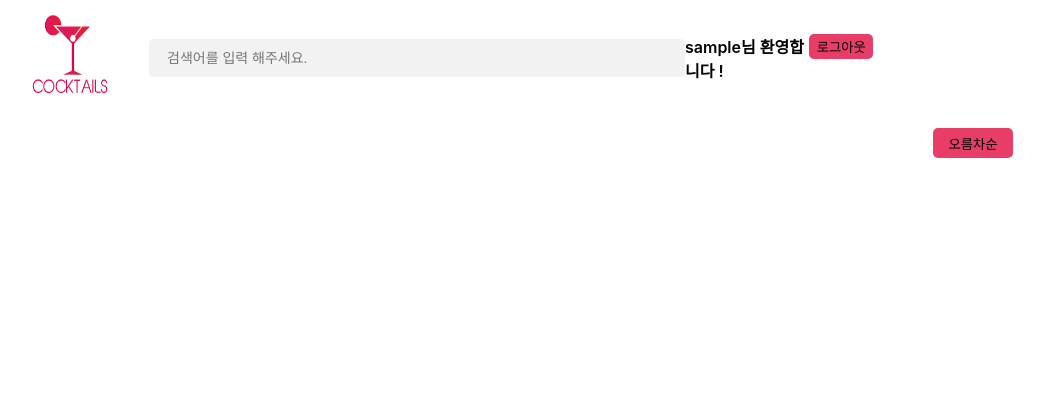
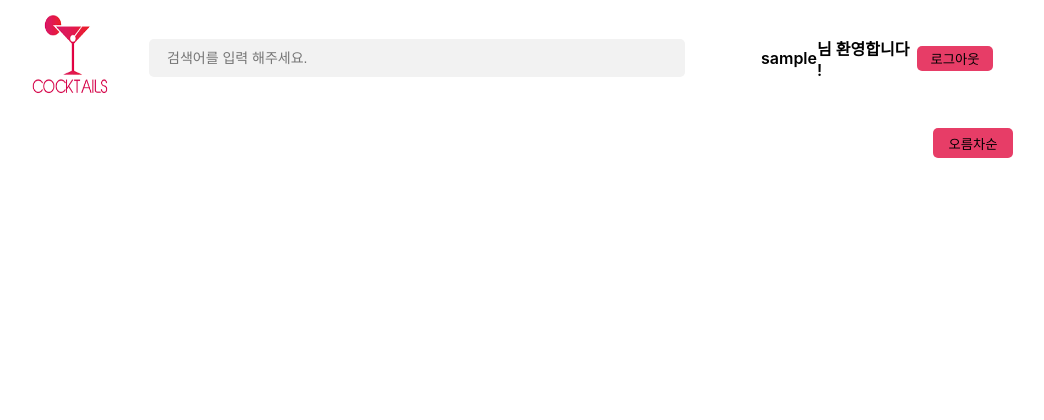
Before and after one commit to jung-sang-one/ex-login-, a Flask app: template templates/index.html in a window 1360 px wide. Shown: the top 420 px of the page, without its empty margins (275-1319 px from the left). Run offline with Flask 2, Linux system fonts and the light colour scheme; the template is opened without the code that fills it: most values are stand-ins (such as "Sample title", 1, 10 or a date in 2020); some libraries are stand-ins or nearby versions.

Commit message:
last_final

```diff
--- a/static/home.css
+++ b/static/home.css
@@ -27,7 +27,7 @@ header {
   align-items: center;
   justify-content: center;
   width: 20%;
-  padding-right: 220px;
+  padding-right: 100px;
 }
 .search {
   width: 500px;
--- a/templates/index.html
+++ b/templates/index.html
@@ -52,10 +52,10 @@
         </div>
     </div>
     <div class="header__right">
-        <div class="myNickName">{{ nickname }}님 환영합니다 !
-            <button class="logout" onclick="logout()">로그아웃</button>
-        </div>
-    </div>
+        <div class="myNickName">{{ nickname }}</div>
+        <span>님 환영합니다 !</span>
+        <button class="logout" onclick="logout()">로그아웃</button>
+      </div>
 </header>
 <div class="sidebox">
     <button class="descending">오름차순</button>
```
